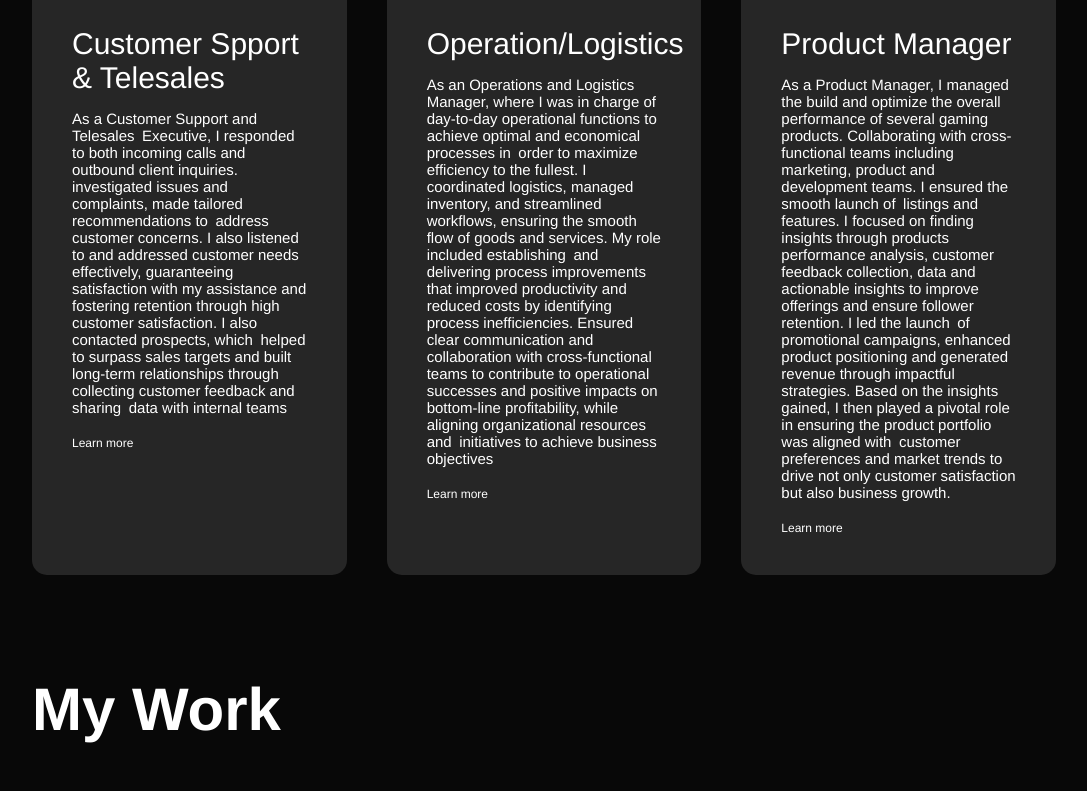
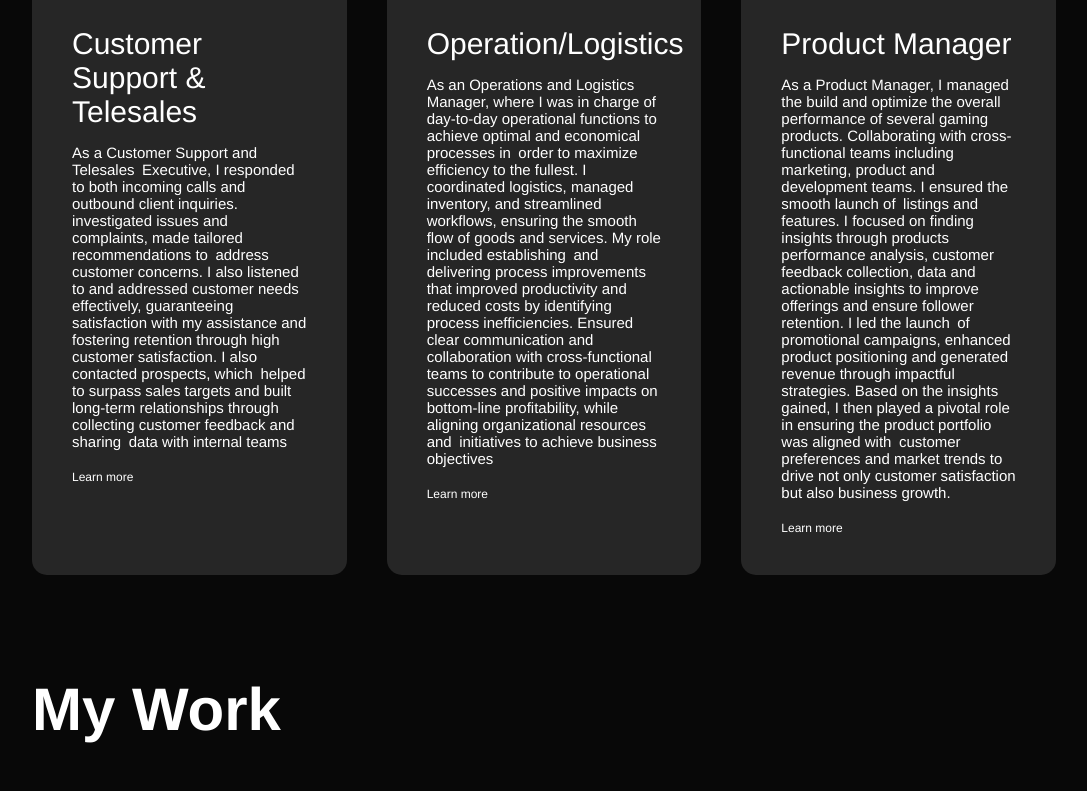
Before and after one commit to IsraelRejoice/portfolio, a plain HTML site: page index.html in a window 1280 px wide. Shown: the part 1574-2365 px from the top of the page, without its empty margins (96-1183 px from the left). Drawn offline with Linux system fonts and the light colour scheme.

Commit message:
Update index.html

```diff
--- a/index.html
+++ b/index.html
@@ -83,7 +83,7 @@
             <div class="services-list">
                 <div>
                     <i class="fa-solid fa-code"></i>
-                     <h2>Customer Spport & Telesales</h2>
+                     <h2>Customer Support & Telesales</h2>
                     <p>As a Customer Support and Telesales Executive, I responded to both incoming calls and outbound client inquiries. investigated issues and complaints, made tailored recommendations to address customer concerns. I also listened to and addressed customer needs effectively, guaranteeing satisfaction with my assistance and fostering retention through high customer satisfaction. I also contacted prospects, which helped to surpass sales targets and built long-term relationships through collecting customer feedback and sharing data with internal teams</p>
                         <a href="#">Learn more</a>
                 </div>
```
